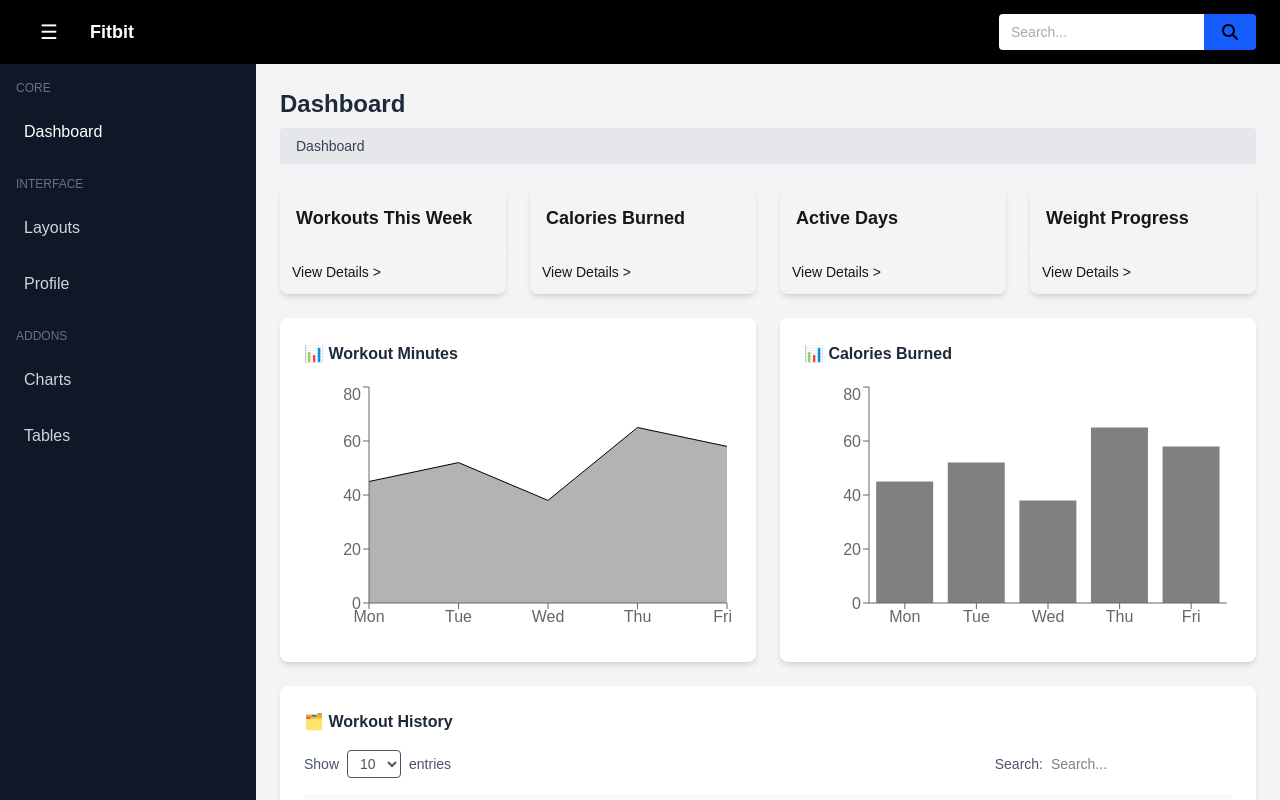
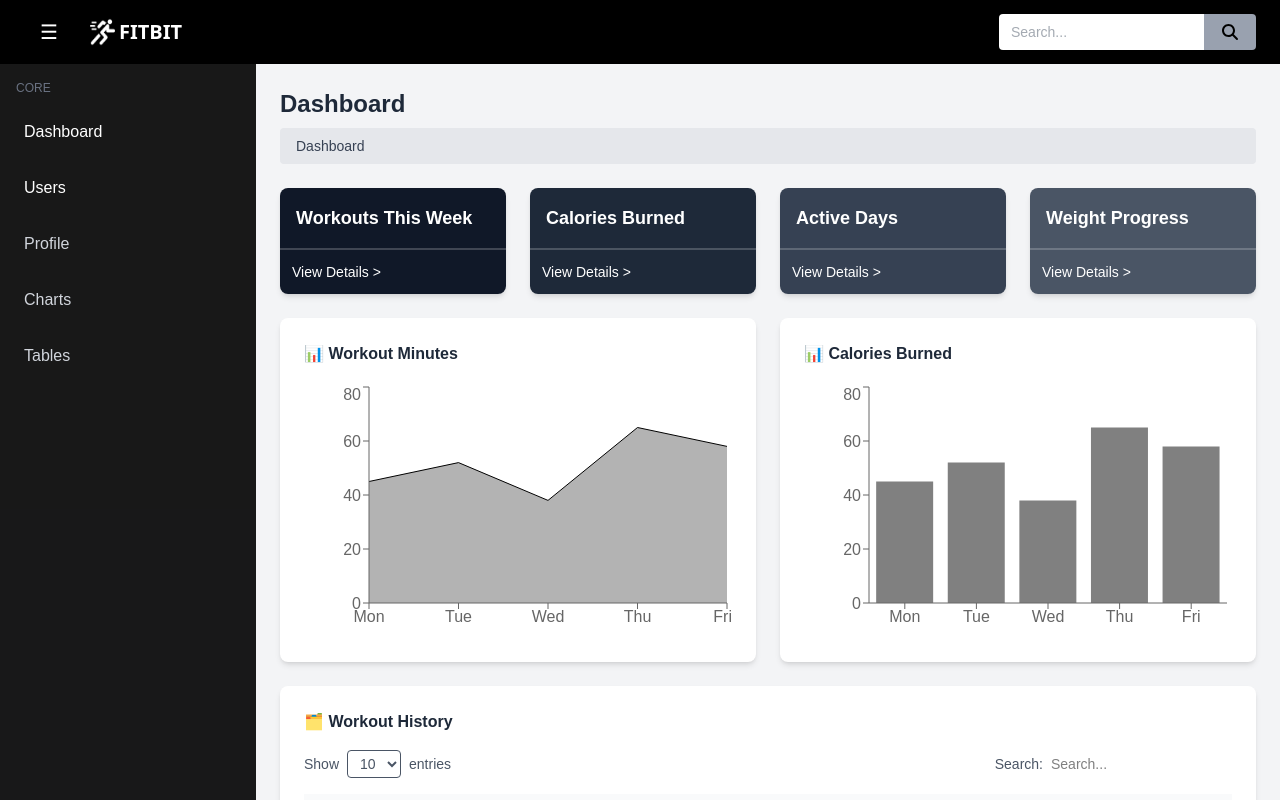
Before and after one commit to Love-Dewangan-Hestabit/Training-Modules-Hestabit-main, a Next.js app in the folder Week 3 Advance Frontend/Dashboard using Next.js and Tailwind CSS/dashboard-ui/: page /dashboard in a window 1280 px wide. Shown: the top 800 px of the page. Built offline with nearby package versions, Linux system fonts and the light colour scheme.

Commit message:
added changes to the components.

```diff
--- a/Week 3 Advance Frontend/Dashboard using Next.js and Tailwind CSS/dashboard-ui/src/components/ui/Badge.jsx
+++ /dev/null
@@ -1,20 +0,0 @@
-export default function Badge({
-  children,
-  variant = "primary",
-  className = "",
-}) {
-  const variants = {
-    blue: "bg-blue-100 text-blue-800",
-    yellow: "bg-yellow-100 text-yellow-800",
-    green: "bg-green-100 text-green-800",
-    red: "bg-red-100 text-red-800",
-  };
-
-  return (
-    <span
-      className={`px-2 py-1 rounded text-xs font-medium ${variants[variant]} ${className}`}
-    >
-      {children}
-    </span>
-  );
-}
--- a/Week 3 Advance Frontend/Dashboard using Next.js and Tailwind CSS/dashboard-ui/src/components/ui/Button.jsx
+++ b/Week 3 Advance Frontend/Dashboard using Next.js and Tailwind CSS/dashboard-ui/src/components/ui/Button.jsx
@@ -12,9 +12,9 @@
     primary: "rounded bg-blue-600 text-white hover:bg-blue-700",
 
     search:
-      "rounded bg-blue-600 px-3 py-2 text-sm rounded-l-none rounded-r hover:bg-blue-700",
+      "rounded bg-gray-400 px-3 py-2 text-sm rounded-l-none rounded-r hover:bg-blue-600",
 
-    hamBurger: "text-xl hover:bg-gray-600",
+    hamBurger: "text-xl hover:bg-gray-600 rounded",
 
     tryForFree: "rounded-full bg-white px-6 sm:px-10 md:px-12 py-3 md:py-4",
 
@@ -22,7 +22,9 @@
       "rounded-md bg-black px-6 sm:px-10 md:px-12 py-3 md:py-4 hover:bg-gray-700",
 
     joinToday:
-      "bg-white px-10 sm:px-24 md:px-64 py-3 md:py-4 hover:bg-black hover:text-white border border-black",
+      "bg-white px-10 sm:px-24 md:px-64 py-3 md:py-4 hover:bg-black hover:text-white hover:border-1 border-white",
+
+    editProfile: "rounded bg-black text-white hover:bg-gray-500",
   };
 
   const sizes = {
--- a/Week 3 Advance Frontend/Dashboard using Next.js and Tailwind CSS/dashboard-ui/src/components/ui/Card.jsx
+++ b/Week 3 Advance Frontend/Dashboard using Next.js and Tailwind CSS/dashboard-ui/src/components/ui/Card.jsx
@@ -6,12 +6,12 @@
   className = "",
 }) {
   const variants = {
-    blue: "bg-blue-600 text-white",
+    gray1: "bg-gray-900 text-white",
 
-    yellow: "bg-yellow-500 text-white",
-    green: "bg-green-600 text-white",
+    gray2: "bg-gray-800 text-white",
+    gray3: "bg-gray-700 text-white",
 
-    red: "bg-red-600 text-white",
+    gray4: "bg-gray-600 text-white",
   };
 
   return (
--- /dev/null
+++ b/Week 3 Advance Frontend/Dashboard using Next.js and Tailwind CSS/dashboard-ui/src/components/ui/Login.jsx
@@ -0,0 +1,62 @@
+"use client";
+
+import Button from "@/components/ui/Button";
+
+export default function Login({ isOpen, onClose }) {
+  if (!isOpen) return null;
+
+  return (
+    <div className="fixed inset-0 z-50 flex items-center justify-center">
+      <div
+        className="absolute inset-0 bg-black/60 backdrop-blur-sm"
+        onClick={onClose}
+      />
+
+      <div
+        className="relative z-50 w-[90%] max-w-md rounded-xl p-8 font-sans
+                   bg-white/80 backdrop-blur-xl shadow-2xl border border-white/30"
+        onClick={(e) => e.stopPropagation()}
+      >
+        <button
+          onClick={onClose}
+          className="absolute top-4 right-4 text-xl font-bold text-black hover:opacity-60"
+        >
+          ✕
+        </button>
+
+        <h2 className="text-3xl font-extrabold text-black">Welcome Back</h2>
+        <p className="text-sm text-gray-700 mt-1">
+          Log in to continue your fitness journey.
+        </p>
+
+        <form className="mt-8 flex flex-col gap-4">
+          <input
+            type="email"
+            placeholder="Enter your email"
+            className="w-full rounded-md px-4 py-3
+                       bg-white/70 border border-gray-300
+                       text-black placeholder-gray-500
+                       focus:outline-none focus:border-black"
+          />
+
+          <input
+            type="password"
+            placeholder="Enter your password"
+            className="w-full rounded-md px-4 py-3
+                       bg-white/70 border border-gray-300
+                       text-black placeholder-gray-500
+                       focus:outline-none focus:border-black"
+          />
+
+          <Button
+            variant="tryForFree"
+            size="lg"
+            className="mt-2 text-black font-semibold hover:bg-black hover:text-white"
+          >
+            Log In
+          </Button>
+        </form>
+      </div>
+    </div>
+  );
+}
--- a/Week 3 Advance Frontend/Dashboard using Next.js and Tailwind CSS/dashboard-ui/src/components/ui/Navbar.jsx
+++ b/Week 3 Advance Frontend/Dashboard using Next.js and Tailwind CSS/dashboard-ui/src/components/ui/Navbar.jsx
@@ -10,9 +10,19 @@
           ☰
         </Button>
 
-        <a href="/" className="font-semibold text-lg">
-          Fitbit
-        </a>
+        <div className="flex gap-1">
+          <Image
+            src="/running.png"
+            alt="Fitbit Logo"
+            width={25}
+            height={25}
+            className="invert"
+          />
+
+          <a href="/" className="font-bold font-sans text-xl">
+            FITBIT
+          </a>
+        </div>
         {/* <span href="/app" className="font-semibold text-lg">
           Fitbit
         </span> */}
--- a/Week 3 Advance Frontend/Dashboard using Next.js and Tailwind CSS/dashboard-ui/src/components/ui/Navbar_Home.jsx
+++ b/Week 3 Advance Frontend/Dashboard using Next.js and Tailwind CSS/dashboard-ui/src/components/ui/Navbar_Home.jsx
@@ -1,9 +1,15 @@
+"use client";
+
+import { useState } from "react";
 import Button from "./Button";
 import Image from "next/image";
-import Input from "./Input";
+import LoginModal from "@/components/ui/Login";
 
 export default function NavbarHome() {
+  const [loginOpen, setLoginOpen] = useState(false);
+
   return (
+    <>
       <header
         className="
         fixed top-0 left-0 right-0
@@ -45,14 +51,19 @@
             CAREERS
           </a>
         </div>
+
         <div className="flex items-center">
           <Button
             variant="signUpFree"
-          className=" text-white font-sans font-semibold hover:text-black hover:bg-white"
+            onClick={() => setLoginOpen(true)}
+            className="text-white font-sans font-semibold hover:text-black hover:bg-white"
           >
             Sign Up Free
           </Button>
         </div>
       </header>
+
+      <LoginModal isOpen={loginOpen} onClose={() => setLoginOpen(false)} />
+    </>
   );
 }
--- a/Week 3 Advance Frontend/Dashboard using Next.js and Tailwind CSS/dashboard-ui/src/components/ui/Sidebar.jsx
+++ b/Week 3 Advance Frontend/Dashboard using Next.js and Tailwind CSS/dashboard-ui/src/components/ui/Sidebar.jsx
@@ -2,7 +2,7 @@
 
 export default function Sidebar() {
   return (
-    <aside className="w-64 bg-gray-900 text-gray-300 min-h-screen p-4">
+    <aside className="w-64 bg-black/90 text-gray-300 min-h-screen p-4">
       <nav className="space-y-4">
         <p className="text-xs uppercase text-gray-500">Core</p>
 
@@ -13,11 +13,13 @@
           Dashboard
         </Link>
 
-        <p className="text-xs uppercase text-gray-500 mt-6">Interface</p>
+        <Link
+          href="/dashboard/users"
+          className="block px-2 py-2 rounded hover:bg-gray-800 text-white"
+        >
+          Users
+        </Link>
 
-        <a href="#" className="block px-2 py-2 rounded hover:bg-gray-800">
-          Layouts
-        </a>
         <Link
           href="/dashboard/profile"
           className="block px-2 py-2 rounded hover:bg-gray-800"
@@ -25,14 +27,19 @@
           Profile
         </Link>
 
-        <p className="text-xs uppercase text-gray-500 mt-6">Addons</p>
+        <Link
+          href="/dashboard"
+          className="block px-2 py-2 rounded hover:bg-gray-800"
+        >
+          Charts
+        </Link>
 
-        <a href="#" className="block px-2 py-2 rounded hover:bg-gray-800">
-          Charts
-        </a>
-        <a href="#" className="block px-2 py-2 rounded hover:bg-gray-800">
+        <Link
+          href="/dashboard"
+          className="block px-2 py-2 rounded hover:bg-gray-800"
+        >
           Tables
-        </a>
+        </Link>
       </nav>
     </aside>
   );
```
Lines whose indentation alone changed are shown as unchanged.
